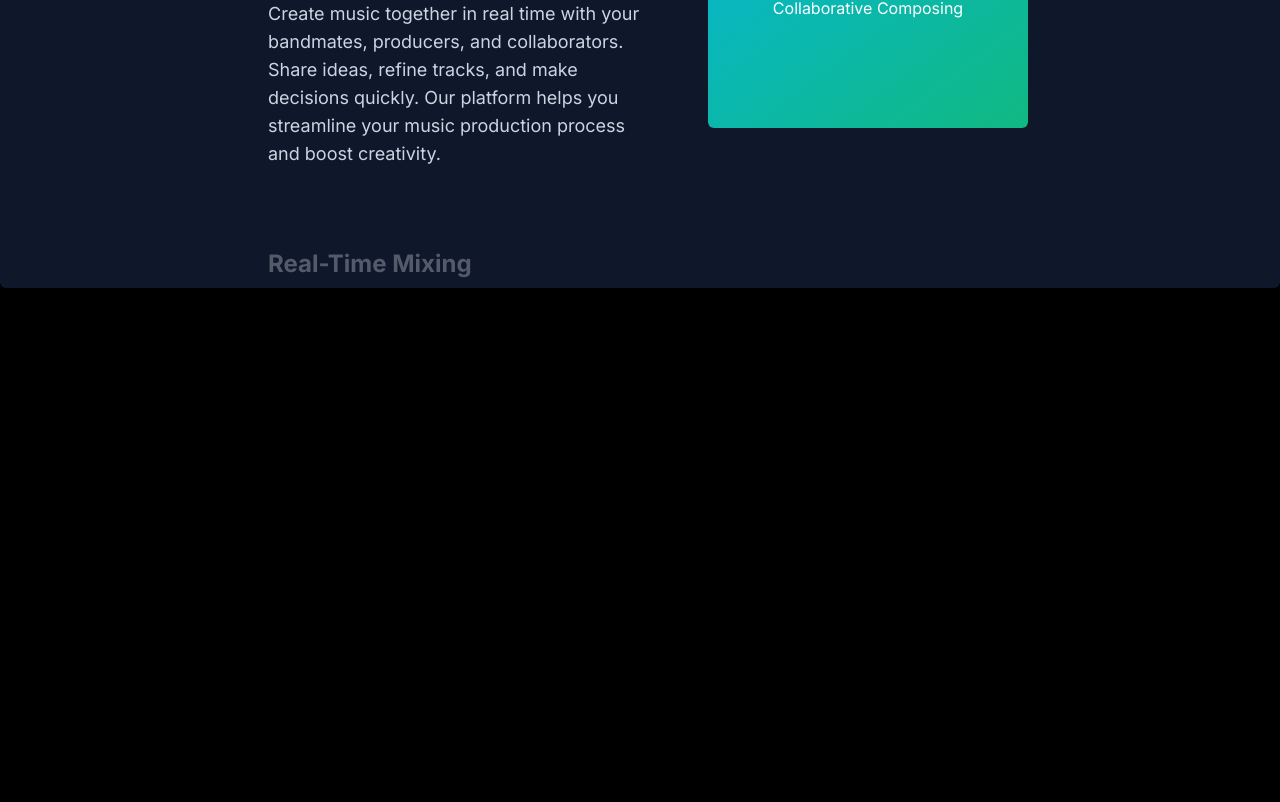
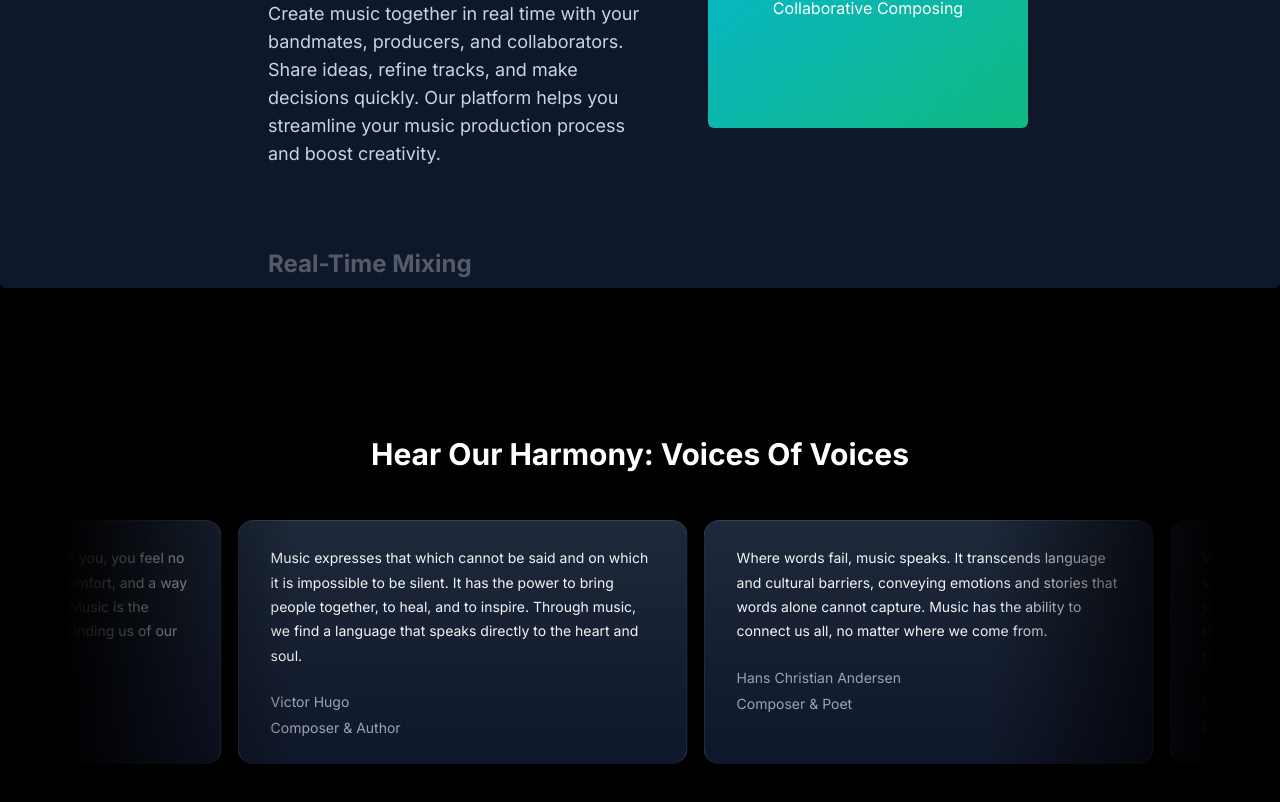
Before and after one commit to WaseemAzam901/Music-Next.js, a Next.js app: page / in a window 1280 px wide. Shown: the part 1784-2586 px from the top of the page. Before the commit the page ends 2072 px from the top, so only its background shows below. Built offline with nearby package versions, Linux system fonts and the light colour scheme.

Commit message:
Music School Testimonial Background Left

```diff
--- a/src/app/page.tsx
+++ b/src/app/page.tsx
@@ -1,5 +1,6 @@
 import FeatureCourses from "@/components/FeatureCourses";
 import HeroSection from "@/components/HeroSection";
+import MusicSchoolTestimonials from "@/components/MusicSchoolTestimonials";
 import WhyChooseUs from "@/components/WhyChooseUs";
 import Image from "next/image";
 
@@ -9,6 +10,7 @@ export default function Home() {
     <HeroSection />
     <FeatureCourses />
     <WhyChooseUs />
+    <MusicSchoolTestimonials />
     </>
   );
 }
--- /dev/null
+++ b/src/components/MusicSchoolTestimonials.tsx
@@ -0,0 +1,57 @@
+"use client";
+import React from "react";
+import { InfiniteMovingCards } from "./ui/infinite-moving-cards";
+const testimonials = [
+    {
+      quote:
+        "Music expresses that which cannot be said and on which it is impossible to be silent. It has the power to bring people together, to heal, and to inspire. Through music, we find a language that speaks directly to the heart and soul.",
+      name: "Victor Hugo",
+      title: "Composer & Author",
+    },
+    {
+      quote:
+        "Where words fail, music speaks. It transcends language and cultural barriers, conveying emotions and stories that words alone cannot capture. Music has the ability to connect us all, no matter where we come from.",
+      name: "Hans Christian Andersen",
+      title: "Composer & Poet",
+    },
+    {
+      quote:
+        "Without music, life would be a mistake. It is the soundtrack of our lives, the melody that accompanies our joys and sorrows. Music has the unique ability to touch the deepest parts of our being and bring us closer to our true selves.",
+      name: "Friedrich Nietzsche",
+      title: "Philosopher & Composer",
+    },
+    {
+      quote:
+        "Music gives a soul to the universe, wings to the mind, flight to the imagination, and life to everything. It is the art form that makes the invisible visible, the intangible tangible. Through music, we explore the limitless possibilities of our creative spirits.",
+      name: "Plato",
+      title: "Philosopher & Music Theorist",
+    },
+    {
+      quote:
+        "One good thing about music, when it hits you, you feel no pain. It becomes a refuge, a source of comfort, and a way to express emotions that words cannot. Music is the universal language that unites us all, reminding us of our shared humanity.",
+      name: "Bob Marley",
+      title: "Musician & Songwriter",
+    },
+  ];
+
+
+const MusicSchoolTestimonials = () => {
+  return (
+    <div className="h-[40rem] w-full flex flex-col items-center justify-center overflow-hidden dark:bg-black">
+      <h2 className="text-white text-xl  sm:text-3xl font-bold mb-8 z-10">
+        Hear Our Harmony: Voices Of Voices
+      </h2>
+      <div className="flex justify-center w-full overflow-hidden px-4 sm:px-6 lg:px-8">
+        <div className="w-full max-w-6xl">
+          <InfiniteMovingCards
+            items={testimonials}
+            direction="right"
+            speed="slow"
+          />
+        </div>
+      </div>
+    </div>
+  );
+};
+
+export default MusicSchoolTestimonials;
--- /dev/null
+++ b/src/components/ui/infinite-moving-cards.tsx
@@ -0,0 +1,121 @@
+"use client";
+
+import { cn } from "@/lib/utils";
+import React, { useEffect, useState } from "react";
+
+export const InfiniteMovingCards = ({
+  items,
+  direction = "left",
+  speed = "fast",
+  pauseOnHover = true,
+  className,
+}: {
+  items: {
+    quote: string;
+    name: string;
+    title: string;
+  }[];
+  direction?: "left" | "right";
+  speed?: "fast" | "normal" | "slow";
+  pauseOnHover?: boolean;
+  className?: string;
+}) => {
+  const containerRef = React.useRef<HTMLDivElement>(null);
+  const scrollerRef = React.useRef<HTMLUListElement>(null);
+
+  useEffect(() => {
+    addAnimation();
+  }, []);
+  const [start, setStart] = useState(false);
+  function addAnimation() {
+    if (containerRef.current && scrollerRef.current) {
+      const scrollerContent = Array.from(scrollerRef.current.children);
+
+      scrollerContent.forEach((item) => {
+        const duplicatedItem = item.cloneNode(true);
+        if (scrollerRef.current) {
+          scrollerRef.current.appendChild(duplicatedItem);
+        }
+      });
+
+      getDirection();
+      getSpeed();
+      setStart(true);
+    }
+  }
+  const getDirection = () => {
+    if (containerRef.current) {
+      if (direction === "left") {
+        containerRef.current.style.setProperty(
+          "--animation-direction",
+          "forwards"
+        );
+      } else {
+        containerRef.current.style.setProperty(
+          "--animation-direction",
+          "reverse"
+        );
+      }
+    }
+  };
+  const getSpeed = () => {
+    if (containerRef.current) {
+      if (speed === "fast") {
+        containerRef.current.style.setProperty("--animation-duration", "20s");
+      } else if (speed === "normal") {
+        containerRef.current.style.setProperty("--animation-duration", "40s");
+      } else {
+        containerRef.current.style.setProperty("--animation-duration", "80s");
+      }
+    }
+  };
+  return (
+    <div
+      ref={containerRef}
+      className={cn(
+        "scroller relative z-20  max-w-7xl overflow-hidden  [mask-image:linear-gradient(to_right,transparent,white_20%,white_80%,transparent)]",
+        className
+      )}
+    >
+      <ul
+        ref={scrollerRef}
+        className={cn(
+          " flex min-w-full shrink-0 gap-4 py-4 w-max flex-nowrap",
+          start && "animate-scroll ",
+          pauseOnHover && "hover:[animation-play-state:paused]"
+        )}
+      >
+        {items.map((item, idx) => (
+          <li
+            className="w-[350px] max-w-full relative rounded-2xl border border-b-0 flex-shrink-0 border-slate-700 px-8 py-6 md:w-[450px]"
+            style={{
+              background:
+                "linear-gradient(180deg, var(--slate-800), var(--slate-900)",
+            }}
+            key={item.name}
+          >
+            <blockquote>
+              <div
+                aria-hidden="true"
+                className="user-select-none -z-1 pointer-events-none absolute -left-0.5 -top-0.5 h-[calc(100%_+_4px)] w-[calc(100%_+_4px)]"
+              ></div>
+              <span className=" relative z-20 text-sm leading-[1.6] text-gray-100 font-normal">
+                {item.quote}
+              </span>
+              <div className="relative z-20 mt-6 flex flex-row items-center">
+                <span className="flex flex-col gap-1">
+                  <span className=" text-sm leading-[1.6] text-gray-400 font-normal">
+                    {item.name}
+                  </span>
+                  <span className=" text-sm leading-[1.6] text-gray-400 font-normal">
+                    {item.title}
+                  </span>
+                </span>
+              </div>
+            </blockquote>
+          </li>
+        ))}
+      </ul>
+    </div>
+  );
+};
--- a/tailwind.config.ts
+++ b/tailwind.config.ts
@@ -22,8 +22,15 @@ const config: Config = {
     extend: {
       animation: {
         spotlight: "spotlight 2s ease .75s 1 forwards",
+        scroll:
+          "scroll var(--animation-duration, 40s) var(--animation-direction, forwards) linear infinite",
       },
       keyframes: {
+        scroll: {
+          to: {
+            transform: "translate(calc(-50% - 0.5rem))",
+          },
+        },
         spotlight: {
           "0%": {
             opacity: "0",
```
